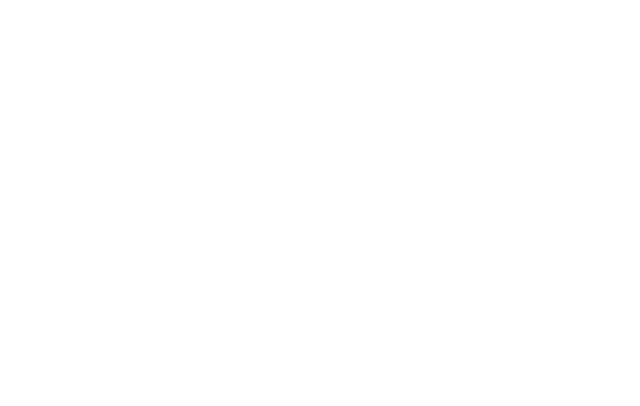
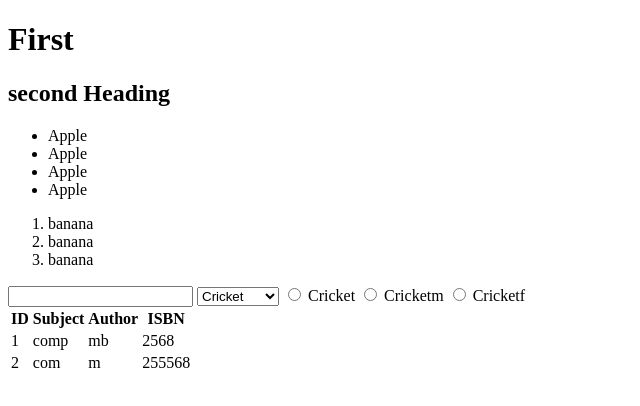
Before and after one commit to Manishb90/webDevelopment, a plain HTML site: page index.html in a window 1280 px wide. Shown: the whole page, without its empty margins (0-640 px from the left). Drawn offline with Linux system fonts and the light colour scheme.

Commit message:
Third Commit

```diff
--- a/index.html
+++ b/index.html
@@ -1,12 +1,63 @@
 <!DOCTYPE html>
 <html lang="en">
+
     <head>
         <meta charset="UTF-8">
         <meta http-equiv="X-UA-Compatible" content="IE=edge">
         <meta name="viewport" content="width=device-width, initial-scale=1.0">
         <title>Test Document</title>
     </head>
+
     <body>
+        <H1>First</H1>
+        <h2>second Heading</h2>
+        <a href="https://google.com">
+        </a>
+        <ul>
+            <li>Apple</li>
+            <li>Apple</li>
+            <li>Apple</li>
+            <li>Apple</li>
+        </ul>
+        <ol>
+            <li> banana</li>
+            <li> banana</li>
+            <li> banana</li>
+        </ol>
 
+        <input type="text" value="" id="xyz" name="age">
+        <select onchange="">
+            <option value="0">Cricket</option>
+            <option value="0">Cricket no</option>
+        </select>
+
+        <input type="radio" name="hobby"> Cricket
+        <input type="radio" name="hobby"> Cricketm
+        <input type="radio" name="hobby"> Cricketf
+        <table>
+            <thead>
+                <th>ID</th>
+                <th>Subject</th>
+                <th>Author</th>
+                <th>ISBN</th>
+            </thead>
+            <tbody>
+                <tr>
+                    <td>1</td>
+                    <td>comp</td>
+                    <td>mb</td>
+                    <td>2568</td>
+                </tr>
+
+                <tr>
+                    <td>2</td>
+                    <td>com</td>
+                    <td>m</td>
+                    <td>255568</td>
+                </tr>
+            </tbody>
+
+        </table>
     </body>
+
 </html>
```
Lines whose indentation alone changed are shown as unchanged.
